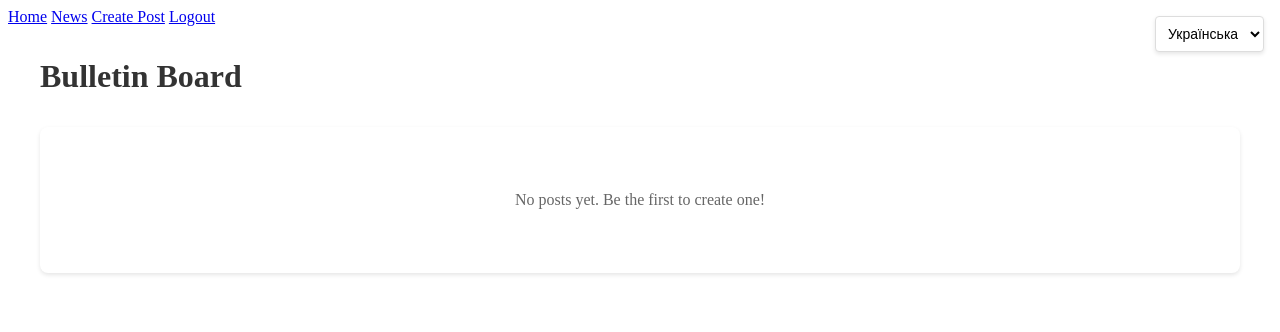
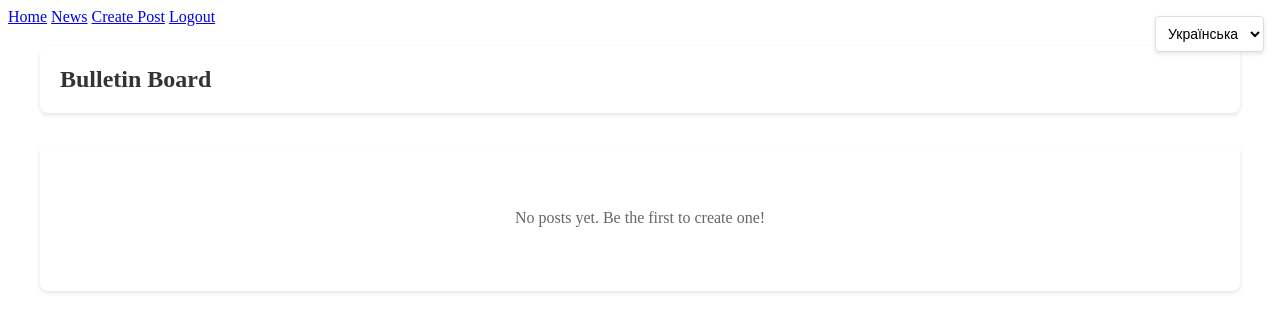
Before and after one commit to DRXZOID/RPMFGSITE, a Flask app: page / in a window 1280 px wide. Shown: the top 332 px of the page. Run offline with Flask 3, Linux system fonts and the light colour scheme; the visitor is signed in with stand-in values (Sample User, id 1); data that the repository does not hold is empty.

Commit message:
Refactor forum layout and update header styles for consistency

```diff
--- a/app/templates/main/index.html
+++ b/app/templates/main/index.html
@@ -1,12 +1,12 @@
 {% extends "base.html" %}
 
 {% block content %}
-<div class="main-container">
+<div class="forum-container">
     <!-- Header Section -->
-    <div class="page-header">
+    <div class="forum-header">
         <h1>{{ _('Bulletin Board') }}</h1>
         {% if current_user.is_authenticated and current_user.has_permission(Permission.WRITE) %}
-        <a href="{{ url_for('main.create_post') }}" class="btn btn-primary">
+        <a href="{{ url_for('main.create_post') }}" class="create-topic-btn">
             <i class="fas fa-plus"></i> {{ _('Create Post') }}
         </a>
         {% endif %}
```
